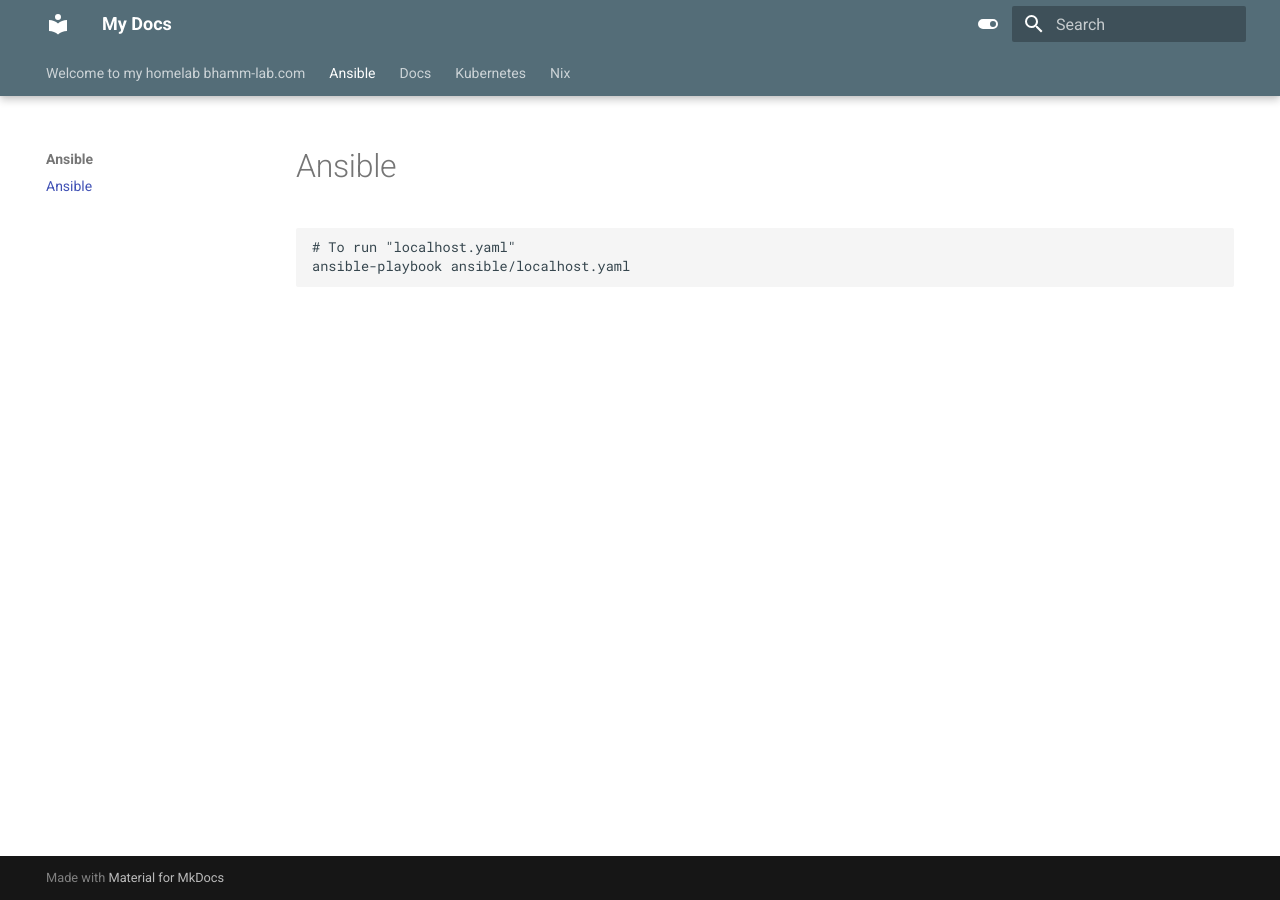
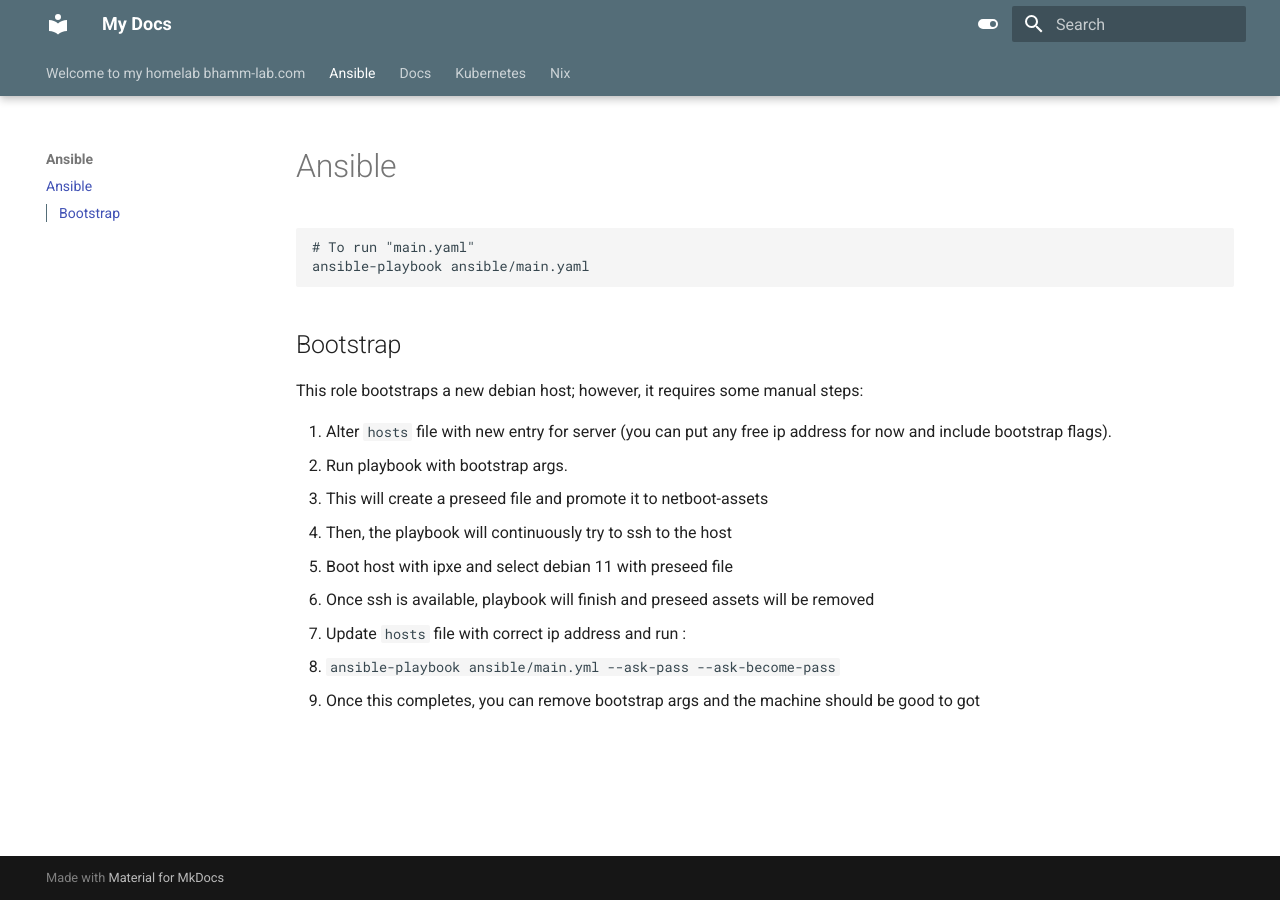
Before and after one commit to blake-hamm/bhamm-lab, an MkDocs documentation site: the page built from docs/ansible/index.md, in a window 1280 px wide. Built offline with MkDocs 1.6.1 and Material for MkDocs 9.7.7, drawn with Linux system fonts in a browser that asks for light colours.

Commit message:
Ensure ssh hardening working and add docs

````diff
--- a/docs/ansible/index.md
+++ b/docs/ansible/index.md
@@ -1,5 +1,18 @@
 # Ansible
 ```bash
-# To run "localhost.yaml"
-ansible-playbook ansible/localhost.yaml
+# To run "main.yaml"
+ansible-playbook ansible/main.yaml
 ```
+
+## Bootstrap
+This role bootstraps a new debian host; however, it requires some manual steps:
+
+1. Alter `hosts` file with new entry for server (you can put any free ip address for now and include bootstrap flags).
+2. Run playbook with bootstrap args.
+  - This will create a preseed file and promote it to netboot-assets
+  - Then, the playbook will continuously try to ssh to the host
+3. Boot host with ipxe and select debian 11 with preseed file
+4. Once ssh is available, playbook will finish and preseed assets will be removed
+5. Update `hosts` file with correct ip address and run :
+  - `ansible-playbook ansible/main.yml --ask-pass --ask-become-pass`
+6. Once this completes, you can remove bootstrap args and the machine should be good to got
````
Also changed, not shown: ansible/roles/security/README.md (added, +38 -0 lines), 12 other files.
